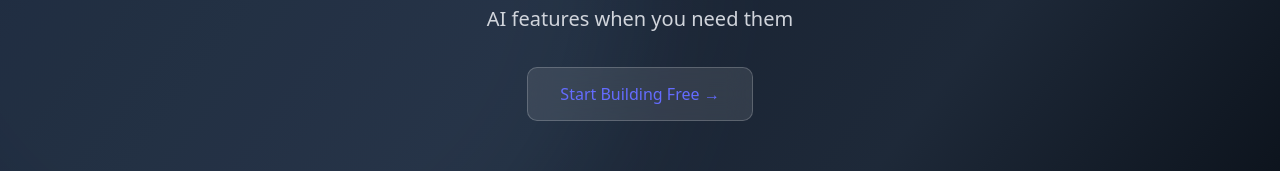
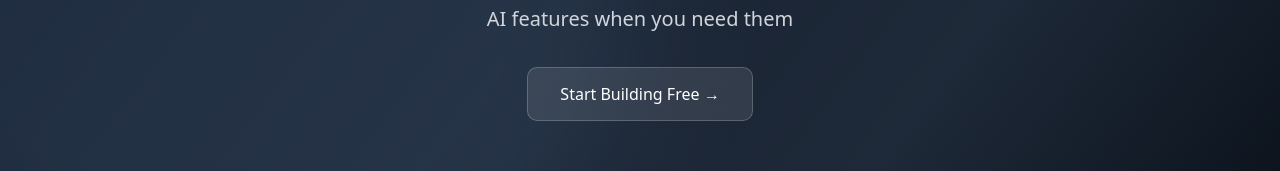
Before and after one commit to AniketKakde04/ai-resume-builder-frontend, a React (Vite) app: page / in a window 1280 px wide. Shown: the part 357-528 px from the top of the page. Built offline with nearby package versions, Linux system fonts and the light colour scheme; no server answers.

Commit message:
changes in header and index.jsx

```diff
--- a/src/components/custom/Header.jsx
+++ b/src/components/custom/Header.jsx
@@ -19,6 +19,8 @@ function Header() {
                     <a
                         href="/dashboard"
                         className="px-4 py-2 md:px-6 md:py-3 bg-white/10 backdrop-blur-sm border border-white/20 rounded-lg text-sm md:text-base hover:bg-white/20 transition-all"
+
+                        style={{ color:"white" }}
                     >
                         Dashboard
                     </a>
--- a/src/home/index.jsx
+++ b/src/home/index.jsx
@@ -59,7 +59,7 @@ function Home() {
           <p className="text-base md:text-xl text-gray-300 max-w-2xl leading-relaxed">
             Create professional resumes with powerful free tools, unlock advanced AI features when you need them
           </p>
-          <a href="/dashboard" className="backdrop-blur-md bg-white/10 border border-white/20 px-6 py-2.5 md:px-8 md:py-3.5 rounded-lg hover:bg-white/20 transition-all text-sm md:text-base">
+          <a href="/dashboard" className="backdrop-blur-md bg-white/10 border border-white/20 px-6 py-2.5 md:px-8 md:py-3.5 rounded-lg hover:bg-white/20 transition-all text-sm md:text-base " style={{ color:"white" }}>
             Start Building Free →
           </a>
         </div>
```
